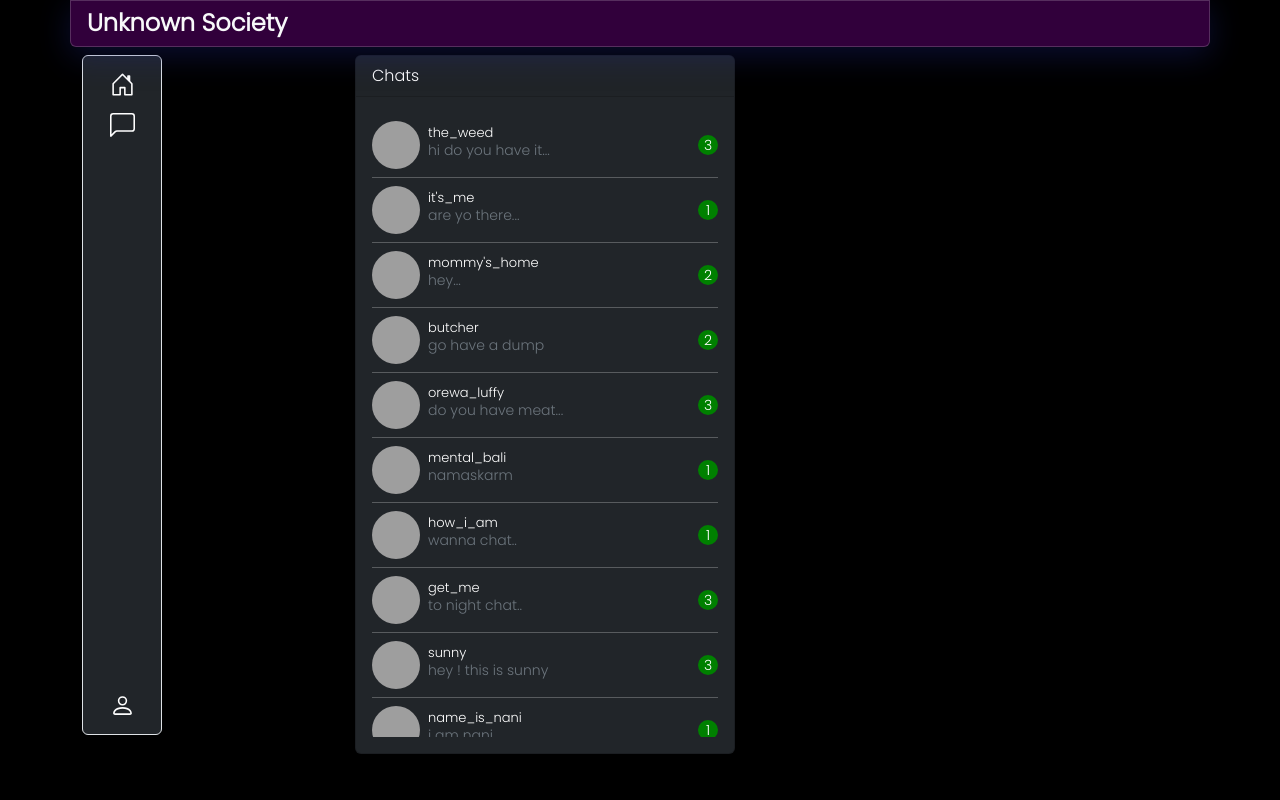
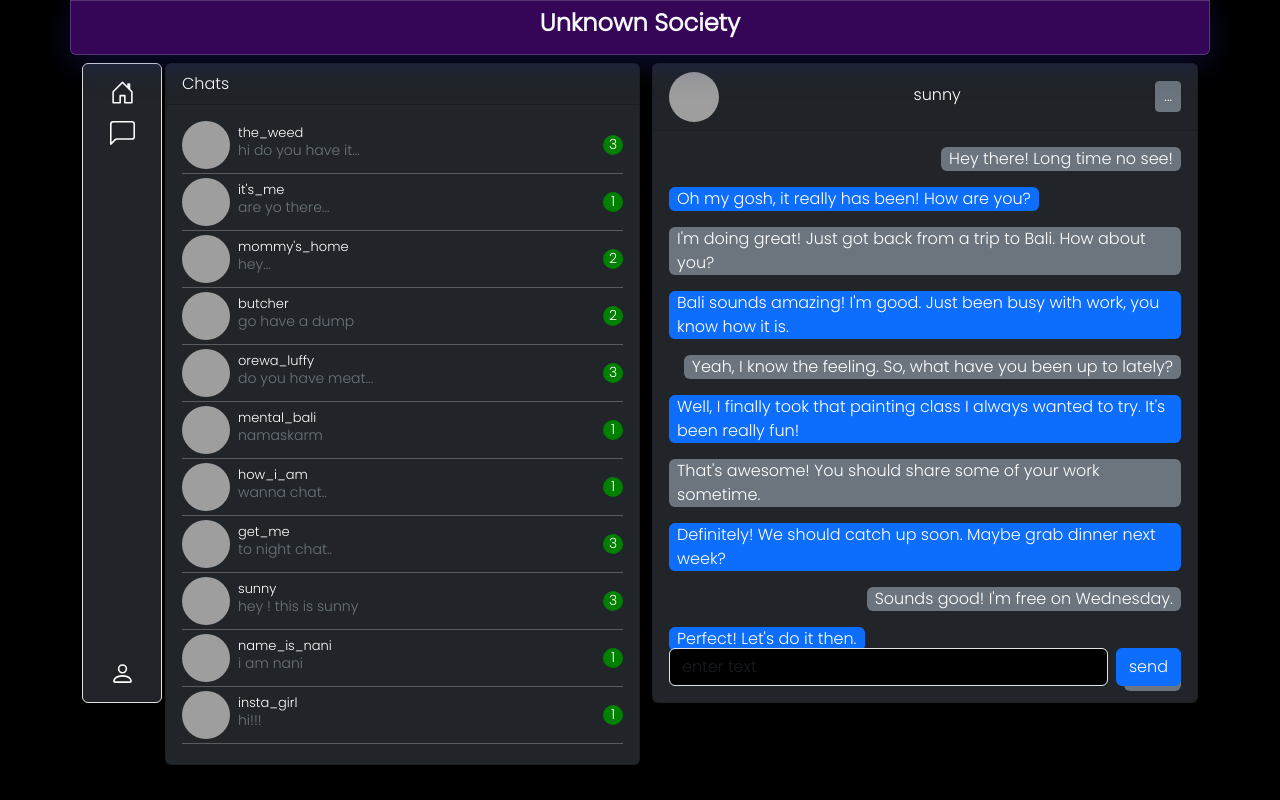
Before and after one commit to ceo-unknown/unknown-society, a Next.js app: page / in a window 1280 px wide. Built offline with nearby package versions, Linux system fonts and the light colour scheme; grey boxes are pictures that could not be loaded.

Commit message:
added chat box and dummy data &  fixed UI

```diff
--- /dev/null
+++ b/app/_components/Cards/ChatContainer/ChatContainer.jsx
@@ -0,0 +1,76 @@
+import {
+  Button,
+  Card,
+  CardBody,
+  CardHeader,
+  CardText,
+  Container,
+  Form,
+  Stack,
+} from "react-bootstrap";
+import ChatContainerProfile from "./ChatContainerProfile";
+import styles from "./ChatContainer.module.css";
+
+import conversation from "./chattingData";
+const ChatContainer = () => {
+  return (
+    <>
+      <Container className={`${styles.chatContainer} overflow-hidden px-0`}>
+        <Card className={`text-bg-dark h-100`}>
+          <CardHeader>
+            <ChatContainerProfile />
+          </CardHeader>
+          <CardBody className={`${styles.chatCardContainer}`}>
+            <Container className="h-100 px-0">
+              {conversation.map((chat) =>
+                chat.sender == "Friend" ? (
+                  <>
+                    {/* incoming messages */}
+                    <Stack
+                      direction="horizontal"
+                      className="justify-content-start"
+                    >
+                      <div
+                        className={`bg-primary px-2 rounded mb-3 ${styles.senderText}`}
+                      >
+                        <CardText className={`text-wrap `}>
+                          {chat.text}
+                        </CardText>
+                      </div>
+                    </Stack>
+                  </>
+                ) : (
+                  <>
+                    {/* outing messages */}
+                    <Stack
+                      direction="horizontal"
+                      className="justify-content-end"
+                    >
+                      <div
+                        className={`bg-secondary px-2 rounded mb-3 ${styles.receiverText}`}
+                      >
+                        <CardText className="text-wrap ">{chat.text}</CardText>
+                      </div>
+                    </Stack>
+                  </>
+                )
+              )}
+            </Container>
+            <div className="sticky-bottom ">
+              <Stack direction="horizontal" gap={2}>
+                <input
+                  type="text"
+                  className="form-control bg-black text-light"
+                  placeholder="enter text"
+                />
+                <Button variant="primary">send</Button>
+              </Stack>
+            </div>
+          </CardBody>
+        </Card>
+      </Container>
+    </>
+  );
+};
+
+export default ChatContainer;
--- /dev/null
+++ b/app/_components/Cards/ChatContainer/ChatContainer.module.css
@@ -0,0 +1,44 @@
+.chatContainerImg {
+  width: 50px;
+  height: 50px;
+  object-fit: cover;
+}
+.chatContainer {
+  height: 80vh;
+}
+/* chatting text */
+.senderText {
+  max-width: 60vw;
+}
+.receiverText {
+  max-width: 70vw;
+}
+.chatCardContainer {
+  overflow: scroll;
+  overflow-x: hidden;
+  scroll-behavior: smooth;
+}
+.chatCardContainer::-webkit-scrollbar {
+  width: 10px;
+}
+.chatCardContainer::-webkit-scrollbar-thumb {
+  background-color: rgb(128, 128, 128, 0.3);
+  border-radius: 10px;
+}
+.chatCardContainer::-webkit-scrollbar-track {
+  background-color: rgb(255, 255, 255, 0.1);
+  border-radius: 10px;
+}
+
+@media only screen and (max-width: 600px) {
+  .chatContainer {
+    height: 100vh;
+    overflow: auto;
+  }
+  .senderText {
+    max-width: 80vw;
+  }
+  .receiverText {
+    max-width: 70vw;
+  }
+}
--- /dev/null
+++ b/app/_components/Cards/ChatContainer/ChatContainerProfile.jsx
@@ -0,0 +1,23 @@
+import { Button, CardImg, CardSubtitle, Stack } from "react-bootstrap";
+
+import styles from "./ChatContainer.module.css";
+
+const ChatContainerProfile = () => {
+  return (
+    <>
+      <Stack direction="horizontal" className={`justify-content-between`}>
+        <CardImg
+          src="https://encrypted-tbn2.gstatic.com/images?q=tbn:ANd9GcSDTtNlSc5JEC598oH5C2liyeIWUcBHlUbI3ndGvgt9kI957YWo"
+          className={`${styles.chatContainerImg} rounded-circle`}
+          alt="user_dp"
+        />
+        <CardSubtitle>sunny</CardSubtitle>
+        <Button size="sm" className=" " variant="secondary">
+          ...
+        </Button>
+      </Stack>
+    </>
+  );
+};
+
+export default ChatContainerProfile;
--- /dev/null
+++ b/app/_components/Cards/ChatContainer/chattingData.js
@@ -0,0 +1,48 @@
+const conversation = [
+  {
+    sender: "User",
+    text: "Hey there! Long time no see!",
+  },
+  {
+    sender: "Friend",
+    text: "Oh my gosh, it really has been! How are you?",
+  },
+  {
+    sender: "User",
+    text: "I'm doing great! Just got back from a trip to Bali. How about you?",
+  },
+  {
+    sender: "Friend",
+    text: "Bali sounds amazing! I'm good. Just been busy with work, you know how it is.",
+  },
+  {
+    sender: "User",
+    text: "Yeah, I know the feeling. So, what have you been up to lately?",
+  },
+  {
+    sender: "Friend",
+    text: "Well, I finally took that painting class I always wanted to try. It's been really fun!",
+  },
+  {
+    sender: "User",
+    text: "That's awesome! You should share some of your work sometime.",
+  },
+  {
+    sender: "Friend",
+    text: "Definitely! We should catch up soon. Maybe grab dinner next week?",
+  },
+  {
+    sender: "User",
+    text: "Sounds good! I'm free on Wednesday.",
+  },
+  {
+    sender: "Friend",
+    text: "Perfect! Let's do it then.",
+  },
+  {
+    sender: "User",
+    text: "done",
+  },
+];
+
+export default conversation;
--- a/app/_components/Cards/ChatList/ChatList.jsx
+++ b/app/_components/Cards/ChatList/ChatList.jsx
@@ -6,9 +6,9 @@ import ChatData from "./chatData";
 const ChatList = () => {
   return (
     <>
-      <Card className={`text-bg-dark`}>
+      <Card className={`text-bg-dark  h-100`}>
         <CardHeader>Chats </CardHeader>
-        <CardBody className={` ${styles.chatCardContainer} mb-3`}>
+        <CardBody className={` ${styles.chatCardContainer}`}>
           {ChatData.map((chat) => (
             <div key={chat._id}>
               <ChatListProfile
--- a/app/_components/Cards/ChatList/ChatListProfile.jsx
+++ b/app/_components/Cards/ChatList/ChatListProfile.jsx
@@ -9,7 +9,7 @@ import styles from "./chatList.module.css";
 const ChatListProfile = ({ name, dp, msg, msgsLength }) => {
   return (
     <>
-      <Stack direction="horizontal" className={`justify-content-between my-2`}>
+      <Stack direction="horizontal" className={`justify-content-between `}>
         <CardImg
           src={
             dp
--- a/app/_components/Cards/ChatList/chatList.module.css
+++ b/app/_components/Cards/ChatList/chatList.module.css
@@ -1,6 +1,5 @@
 /* Chat List CSS */
 .chatCardContainer {
-  max-height: 80vh;
   overflow: scroll;
   overflow-x: hidden;
   scroll-behavior: smooth;
--- a/app/_components/Navbars/SideNav/sideNav.module.css
+++ b/app/_components/Navbars/SideNav/sideNav.module.css
@@ -1,5 +1,5 @@
 .sideNavContainer {
   width: 5em;
   float: left;
-  height: 85vh;
+  height: 80vh;
 }
--- a/app/_components/Navbars/TopNav/TopNav.jsx
+++ b/app/_components/Navbars/TopNav/TopNav.jsx
@@ -8,11 +8,7 @@ const TopNav = () => {
   return (
     <>
       <Navbar className={`${styles.navBg} mb-2 rounded-bottom sticky-top`}>
-        <div className="mx-2 text-center">
-          <span className={`${styles.navBrandUnknown} h4 `}>
-            Unknown Society
-          </span>
-        </div>
+        <h4 className={`text-center mx-auto fw-bold`}>Unknown Society</h4>
       </Navbar>
     </>
   );
--- a/app/_components/Navbars/TopNav/topNav.module.css
+++ b/app/_components/Navbars/TopNav/topNav.module.css
@@ -1,16 +1,7 @@
 .navBg {
-  background: rgba(207, 0, 248, 0.234);
+  background: rgba(106, 13, 173, 0.5);
   box-shadow: 0 8px 32px 0 rgba(31, 38, 135, 0.37);
   backdrop-filter: blur(4px);
   -webkit-backdrop-filter: blur(4px);
   border: 1px solid rgba(255, 255, 255, 0.18);
 }
-.navBrandUnknown {
-  font-weight: bold;
-  padding: 8px;
-  border-radius: 10px;
-}
-.navBrandSociety {
-  font-weight: bold;
-  color: rgb(255, 255, 255);
-}
--- a/app/page.js
+++ b/app/page.js
@@ -2,18 +2,21 @@ import styles from "./page.module.css";
 import { Container, Row, Col } from "react-bootstrap";
 import SideNav from "./_components/Navbars/SideNav/SideNav";
 import ChatList from "./_components/Cards/ChatList/ChatList";
+import ChatContainer from "./_components/Cards/ChatContainer/ChatContainer";
 
 export default function Home() {
   return (
     <Container className={`${styles.mainContainer} `}>
-      <Row>
-        <Col className={`d-none d-lg-block`} xs={0} lg={3}>
+      <Row className="justify-content-around">
+        <Col className={`d-none d-lg-block`} xs={0} lg={1}>
           <SideNav />
         </Col>
-        <Col className="px-0" xs={12} lg={4}>
+        <Col className=" px-0" xs={12} lg={5}>
           <ChatList />
         </Col>
-        <Col className={`d-none d-lg-block`} xs={0} lg={5}></Col>
+        <Col className={`d-none d-lg-block h-100`} xs={0} lg={6}>
+          <ChatContainer />
+        </Col>
       </Row>
     </Container>
   );
```
